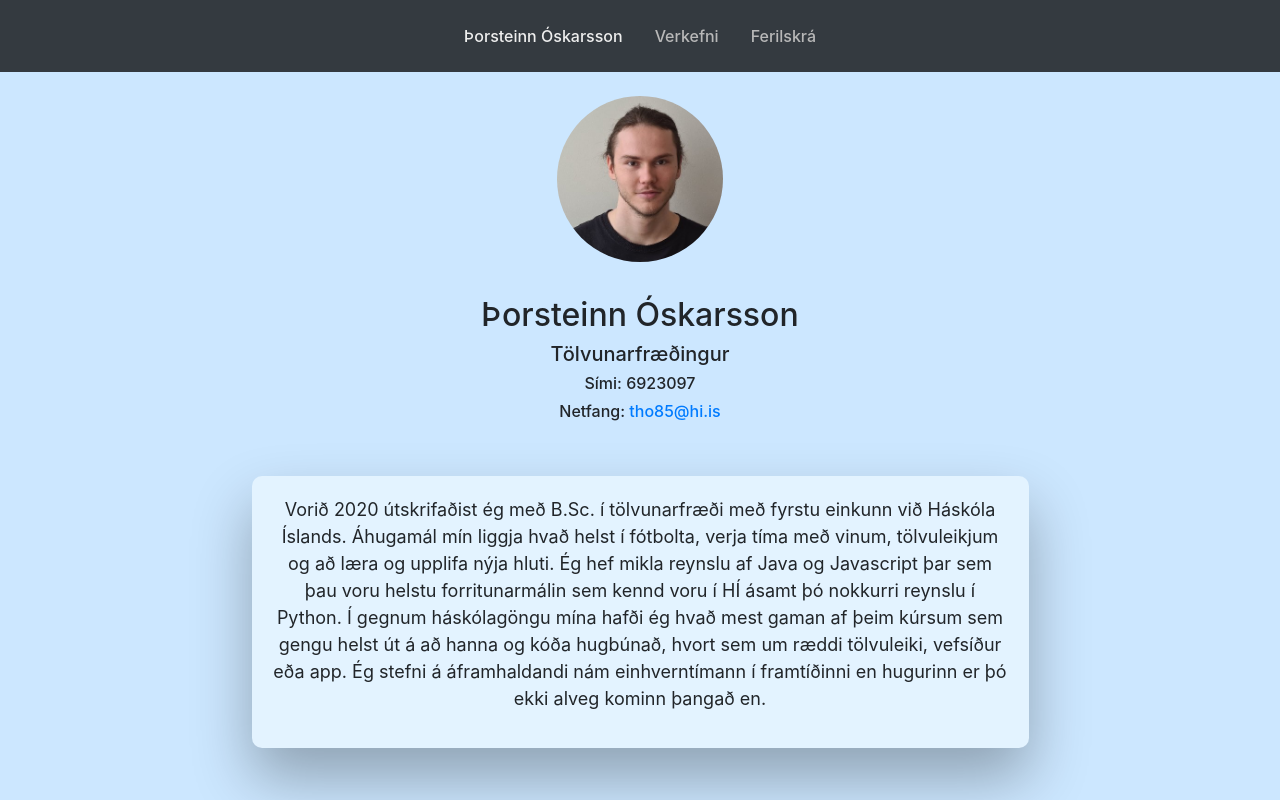
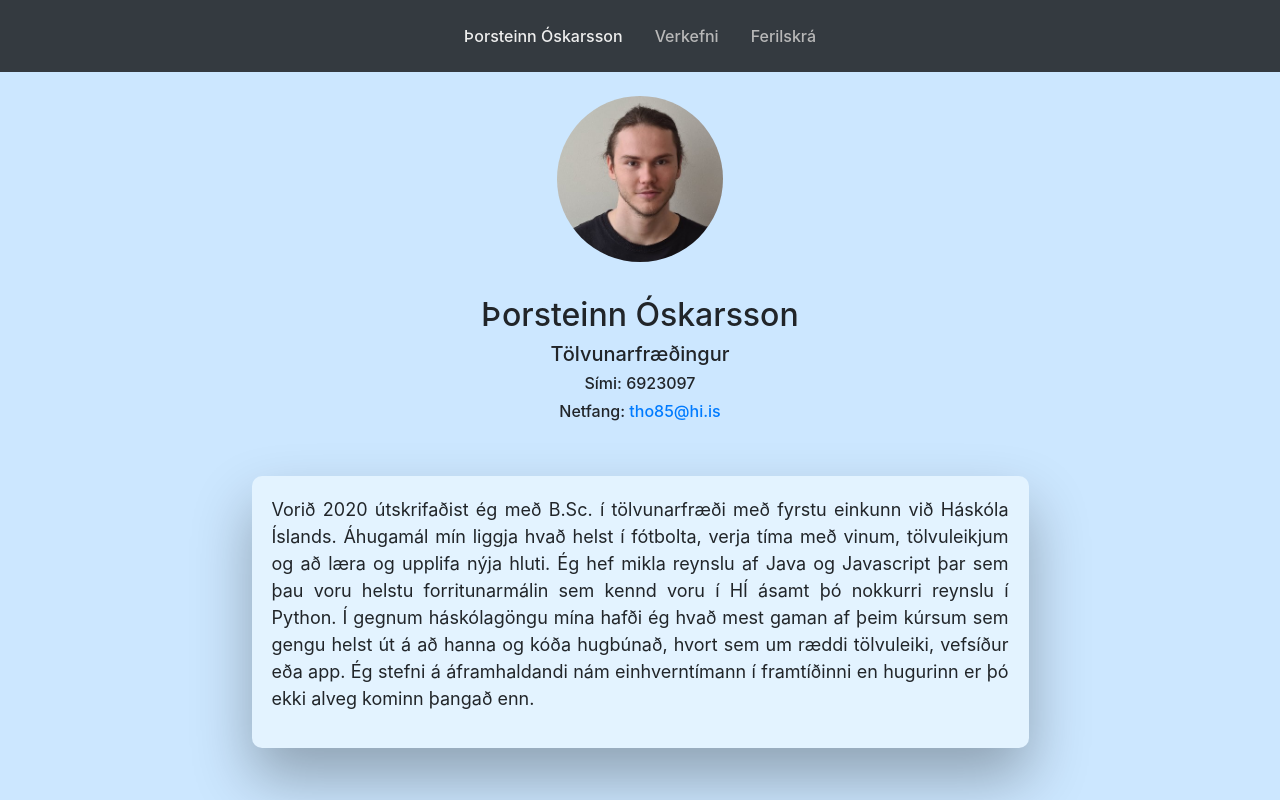
Before and after one commit to thossi97/portfolio_gh-page, a React (Create React App) app: page / in a window 1280 px wide. Shown: the top 800 px of the page. Built offline with nearby package versions, Linux system fonts and the light colour scheme; no server answers.

Commit message:
laga texta

```diff
--- a/src/components/About.js
+++ b/src/components/About.js
@@ -25,7 +25,7 @@ class About extends React.Component  {
 Áhugamál mín liggja hvað helst í fótbolta, verja tíma með vinum, tölvuleikjum og að læra og upplifa nýja hluti.
 Ég hef mikla reynslu af Java og Javascript þar sem þau voru helstu forritunarmálin sem kennd voru í HÍ ásamt þó nokkurri reynslu í Python.
 Í gegnum háskólagöngu mína hafði ég hvað mest gaman af þeim kúrsum sem gengu helst út á að hanna og kóða hugbúnað, hvort sem um ræddi tölvuleiki, vefsíður eða app.
-Ég stefni á áframhaldandi nám einhverntímann í framtíðinni en hugurinn er þó ekki alveg kominn þangað en.
+Ég stefni á áframhaldandi nám einhverntímann í framtíðinni en hugurinn er þó ekki alveg kominn þangað enn.
                     </p>
                 </div>
             </div>
--- a/src/css/about.css
+++ b/src/css/about.css
@@ -22,7 +22,7 @@
   padding: 20px;
   -webkit-box-shadow: 0 30px 60px 0 rgba(0,0,0,0.3);
   box-shadow: 0 30px 60px 0 rgba(0,0,0,0.3);
-  text-align: center;
+  text-align: justify;
   margin-left: 15%;
   font-size: large;
   margin-top: 5%;
```
